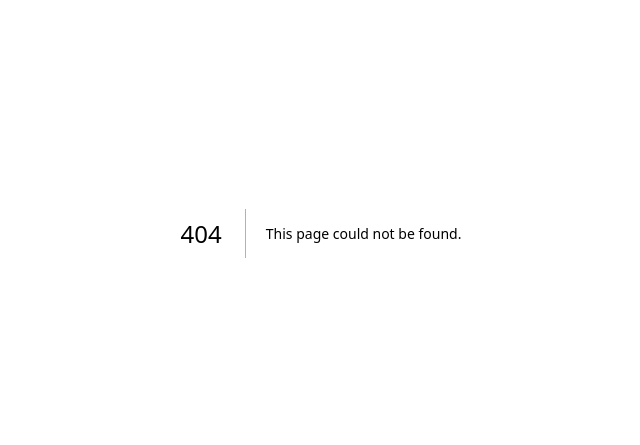
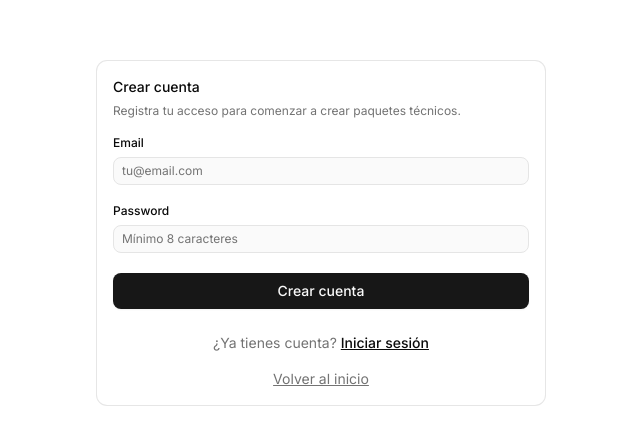
Before and after one commit to jatorrealba-dev/technical-foundation-builder, a Next.js app: page /register in a window 1280 px wide. Before the commit this address had no page. Shown: the part 167-612 px from the top of the page, without its empty margins (319-959 px from the left). Built offline with nearby package versions, Linux system fonts and the light colour scheme.

Commit message:
feat: add Supabase authentication pages

```diff
--- /dev/null
+++ b/app/auth/actions.ts
@@ -0,0 +1,65 @@
+"use server";
+
+import { redirect } from "next/navigation";
+
+import { createClient } from "@/lib/supabase/server";
+
+function getFormValue(formData: FormData, key: string) {
+  const value = formData.get(key);
+
+  if (typeof value !== "string") {
+    return "";
+  }
+
+  return value.trim();
+}
+
+export async function signInAction(formData: FormData) {
+  const email = getFormValue(formData, "email");
+  const password = getFormValue(formData, "password");
+
+  if (!email || !password) {
+    redirect("/login?error=Email%20y%20password%20son%20obligatorios.");
+  }
+
+  const supabase = await createClient();
+
+  const { error } = await supabase.auth.signInWithPassword({
+    email,
+    password,
+  });
+
+  if (error) {
+    redirect(`/login?error=${encodeURIComponent(error.message)}`);
+  }
+
+  redirect("/dashboard");
+}
+
+export async function signUpAction(formData: FormData) {
+  const email = getFormValue(formData, "email");
+  const password = getFormValue(formData, "password");
+
+  if (!email || !password) {
+    redirect("/register?error=Email%20y%20password%20son%20obligatorios.");
+  }
+
+  if (password.length < 8) {
+    redirect("/register?error=El%20password%20debe%20tener%20al%20menos%208%20caracteres.");
+  }
+
+  const supabase = await createClient();
+
+  const { error } = await supabase.auth.signUp({
+    email,
+    password,
+  });
+
+  if (error) {
+    redirect(`/register?error=${encodeURIComponent(error.message)}`);
+  }
+
+  redirect(
+    "/login?message=Cuenta%20creada.%20Si%20Supabase%20requiere%20confirmacion,%20revisa%20tu%20correo%20antes%20de%20iniciar%20sesion."
+  );
+}
--- /dev/null
+++ b/app/login/page.tsx
@@ -0,0 +1,92 @@
+import Link from "next/link";
+
+import { signInAction } from "@/app/auth/actions";
+import { Button } from "@/components/ui/button";
+import {
+  Card,
+  CardContent,
+  CardDescription,
+  CardHeader,
+  CardTitle,
+} from "@/components/ui/card";
+import { Input } from "@/components/ui/input";
+import { Label } from "@/components/ui/label";
+
+type LoginPageProps = {
+  searchParams: Promise<{
+    error?: string;
+    message?: string;
+  }>;
+};
+
+export default async function LoginPage({ searchParams }: LoginPageProps) {
+  const params = await searchParams;
+
+  return (
+    <main className="flex min-h-screen items-center justify-center bg-background px-6 py-10">
+      <Card className="w-full max-w-md">
+        <CardHeader>
+          <CardTitle>Iniciar sesión</CardTitle>
+          <CardDescription>
+            Entra a Technical Foundation Builder con tu cuenta.
+          </CardDescription>
+        </CardHeader>
+
+        <CardContent>
+          <form action={signInAction} className="space-y-5">
+            <div className="grid gap-2">
+              <Label htmlFor="email">Email</Label>
+              <Input
+                id="email"
+                name="email"
+                type="email"
+                placeholder="tu@email.com"
+                required
+              />
+            </div>
+
+            <div className="grid gap-2">
+              <Label htmlFor="password">Password</Label>
+              <Input
+                id="password"
+                name="password"
+                type="password"
+                placeholder="********"
+                required
+              />
+            </div>
+
+            {params.error ? (
+              <div className="rounded-md border border-destructive/30 bg-destructive/10 px-4 py-3 text-sm text-destructive">
+                {params.error}
+              </div>
+            ) : null}
+
+            {params.message ? (
+              <div className="rounded-md border bg-muted px-4 py-3 text-sm text-muted-foreground">
+                {params.message}
+              </div>
+            ) : null}
+
+            <Button type="submit" className="w-full">
+              Entrar
+            </Button>
+          </form>
+
+          <div className="mt-6 text-center text-sm text-muted-foreground">
+            ¿No tienes cuenta?{" "}
+            <Link href="/register" className="font-medium text-foreground underline">
+              Crear cuenta
+            </Link>
+          </div>
+
+          <div className="mt-4 text-center text-sm">
+            <Link href="/" className="text-muted-foreground underline">
+              Volver al inicio
+            </Link>
+          </div>
+        </CardContent>
+      </Card>
+    </main>
+  );
+}
--- /dev/null
+++ b/app/logout/route.ts
@@ -0,0 +1,11 @@
+import { redirect } from "next/navigation";
+
+import { createClient } from "@/lib/supabase/server";
+
+export async function GET() {
+  const supabase = await createClient();
+
+  await supabase.auth.signOut();
+
+  redirect("/login");
+}
--- a/app/page.tsx
+++ b/app/page.tsx
@@ -24,7 +24,7 @@ export default function HomePage() {
   return (
     <main className="min-h-screen bg-background">
       <section className="mx-auto flex min-h-screen w-full max-w-6xl flex-col px-6 py-10">
-        <header className="flex items-center justify-between">
+        <header className="flex flex-col justify-between gap-4 sm:flex-row sm:items-center">
           <div>
             <p className="text-sm font-medium text-muted-foreground">
               Technical Foundation Builder
@@ -34,9 +34,15 @@ export default function HomePage() {
             </h1>
           </div>
 
-          <Button asChild>
-            <Link href="/dashboard">Entrar al dashboard</Link>
-          </Button>
+          <div className="flex gap-3">
+            <Button variant="outline" asChild>
+              <Link href="/login">Iniciar sesión</Link>
+            </Button>
+
+            <Button asChild>
+              <Link href="/register">Crear cuenta</Link>
+            </Button>
+          </div>
         </header>
 
         <div className="grid flex-1 items-center gap-10 py-16 lg:grid-cols-[1.1fr_0.9fr]">
@@ -60,11 +66,11 @@ export default function HomePage() {
 
             <div className="flex flex-col gap-3 sm:flex-row">
               <Button size="lg" asChild>
-                <Link href="/projects/new">Crear primer proyecto</Link>
+                <Link href="/register">Crear primer proyecto</Link>
               </Button>
 
               <Button size="lg" variant="outline" asChild>
-                <Link href="/dashboard">Ver dashboard</Link>
+                <Link href="/login">Entrar al dashboard</Link>
               </Button>
             </div>
           </div>
--- /dev/null
+++ b/app/register/page.tsx
@@ -0,0 +1,86 @@
+import Link from "next/link";
+
+import { signUpAction } from "@/app/auth/actions";
+import { Button } from "@/components/ui/button";
+import {
+  Card,
+  CardContent,
+  CardDescription,
+  CardHeader,
+  CardTitle,
+} from "@/components/ui/card";
+import { Input } from "@/components/ui/input";
+import { Label } from "@/components/ui/label";
+
+type RegisterPageProps = {
+  searchParams: Promise<{
+    error?: string;
+  }>;
+};
+
+export default async function RegisterPage({ searchParams }: RegisterPageProps) {
+  const params = await searchParams;
+
+  return (
+    <main className="flex min-h-screen items-center justify-center bg-background px-6 py-10">
+      <Card className="w-full max-w-md">
+        <CardHeader>
+          <CardTitle>Crear cuenta</CardTitle>
+          <CardDescription>
+            Registra tu acceso para comenzar a crear paquetes técnicos.
+          </CardDescription>
+        </CardHeader>
+
+        <CardContent>
+          <form action={signUpAction} className="space-y-5">
+            <div className="grid gap-2">
+              <Label htmlFor="email">Email</Label>
+              <Input
+                id="email"
+                name="email"
+                type="email"
+                placeholder="tu@email.com"
+                required
+              />
+            </div>
+
+            <div className="grid gap-2">
+              <Label htmlFor="password">Password</Label>
+              <Input
+                id="password"
+                name="password"
+                type="password"
+                placeholder="Mínimo 8 caracteres"
+                minLength={8}
+                required
+              />
+            </div>
+
+            {params.error ? (
+              <div className="rounded-md border border-destructive/30 bg-destructive/10 px-4 py-3 text-sm text-destructive">
+                {params.error}
+              </div>
+            ) : null}
+
+            <Button type="submit" className="w-full">
+              Crear cuenta
+            </Button>
+          </form>
+
+          <div className="mt-6 text-center text-sm text-muted-foreground">
+            ¿Ya tienes cuenta?{" "}
+            <Link href="/login" className="font-medium text-foreground underline">
+              Iniciar sesión
+            </Link>
+          </div>
+
+          <div className="mt-4 text-center text-sm">
+            <Link href="/" className="text-muted-foreground underline">
+              Volver al inicio
+            </Link>
+          </div>
+        </CardContent>
+      </Card>
+    </main>
+  );
+}
```
